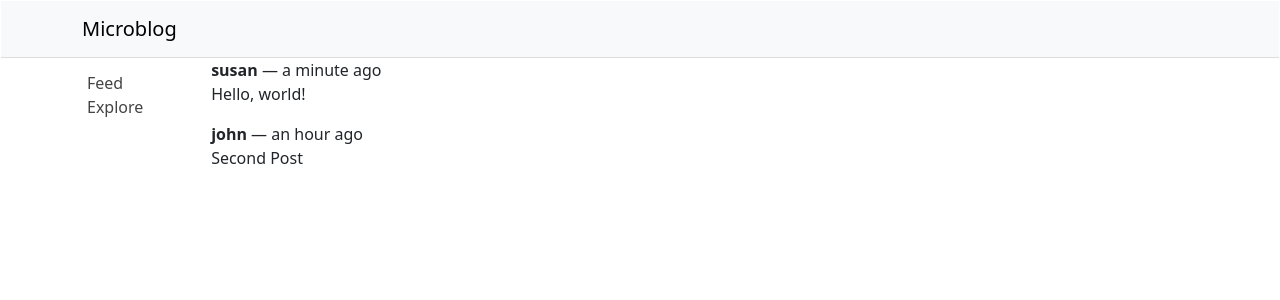
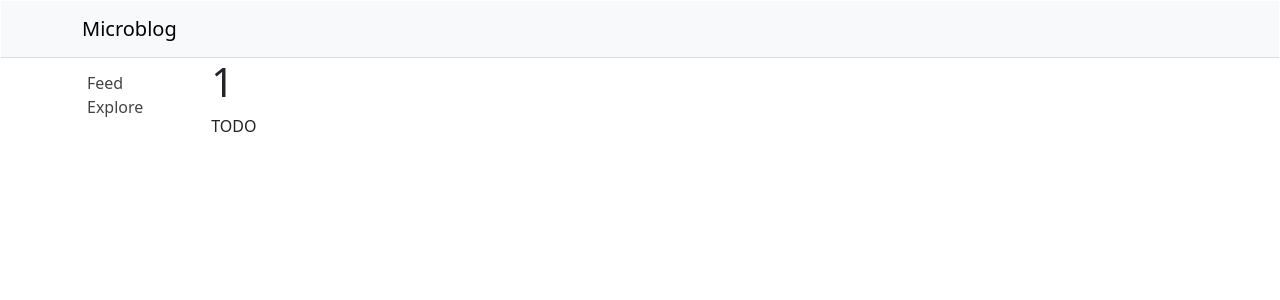
Before and after one commit to ronaldoapsilva/react-microblog, a React (Create React App) app: page /user/1 in a window 1280 px wide. Before the commit this address led to /. Shown: the top 300 px of the page. Built offline with nearby package versions, Linux system fonts and the light colour scheme.

Commit message:
chore: add userpage
this is page with dynamic parameters

```diff
--- a/src/App.js
+++ b/src/App.js
@@ -3,6 +3,7 @@
 import Header from "./components/Header";
 import FeedPage from "./pages/FeedPage";
 import ExplorePage from "./pages/ExplorePage";
+import UserPage from "./pages/UserPage";
 import LoginPage from "./pages/LoginPage";
 
 export default function App() {
@@ -15,6 +16,7 @@
         <Routes>
           <Route path="/" element={<FeedPage/>}></Route>
           <Route path="/explore" element={<ExplorePage/>}></Route>
+          <Route path="/user/:username" element={<UserPage/>}></Route>
           <Route path="/login" element={<LoginPage/>}></Route>
           <Route path="*" element={<Navigate to="/"></Navigate>}></Route>
         </Routes>
--- /dev/null
+++ b/src/pages/UserPage.js
@@ -0,0 +1,12 @@
+import { useParams } from "react-router-dom";
+import Body from "../components/Body";
+
+export default function UserPage () {
+  const {username} =useParams();
+  return (
+    <Body sidebar>
+      <h1>{username}</h1>
+      <p>TODO</p>
+    </Body>
+  );
+}
```
